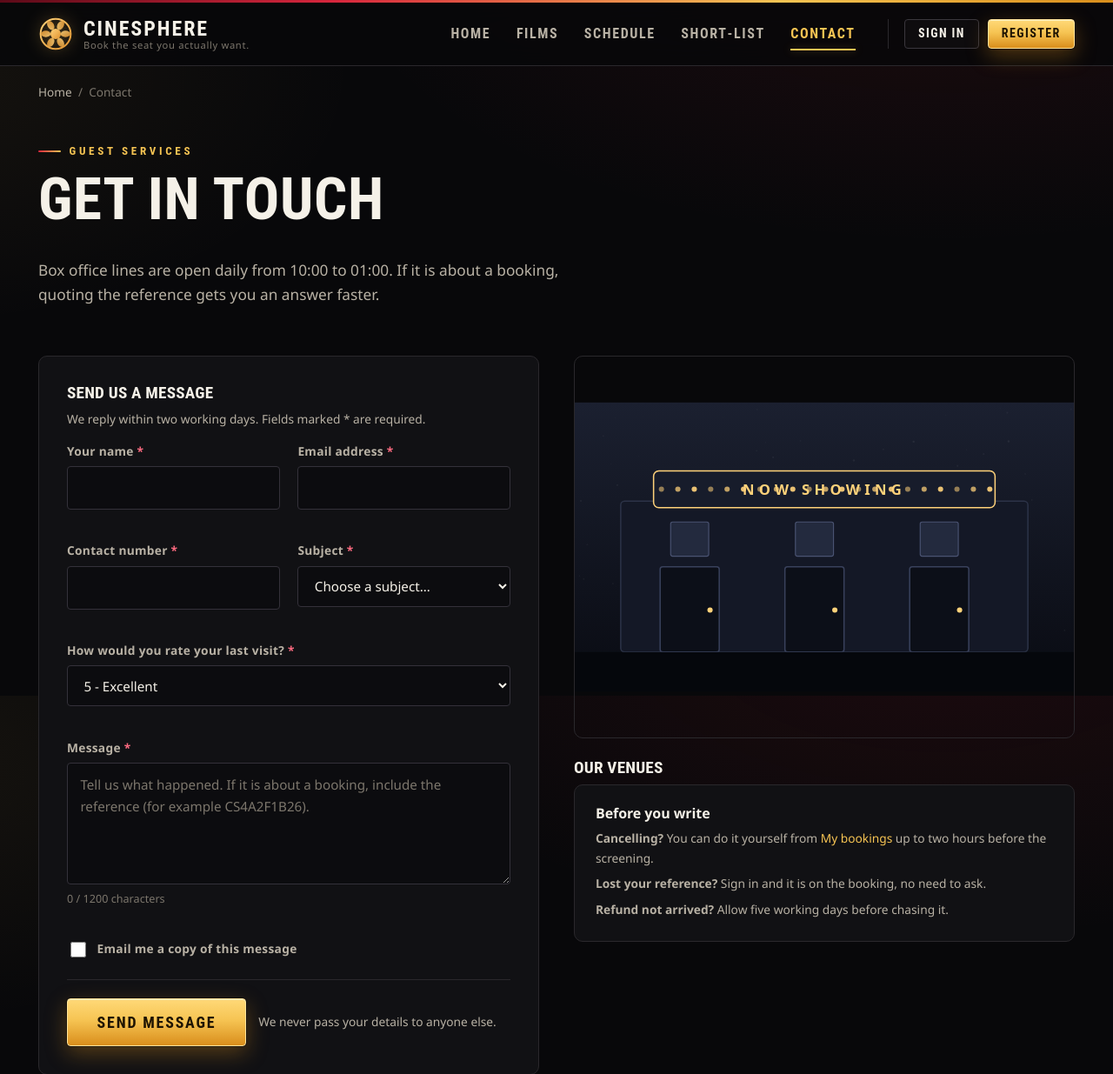
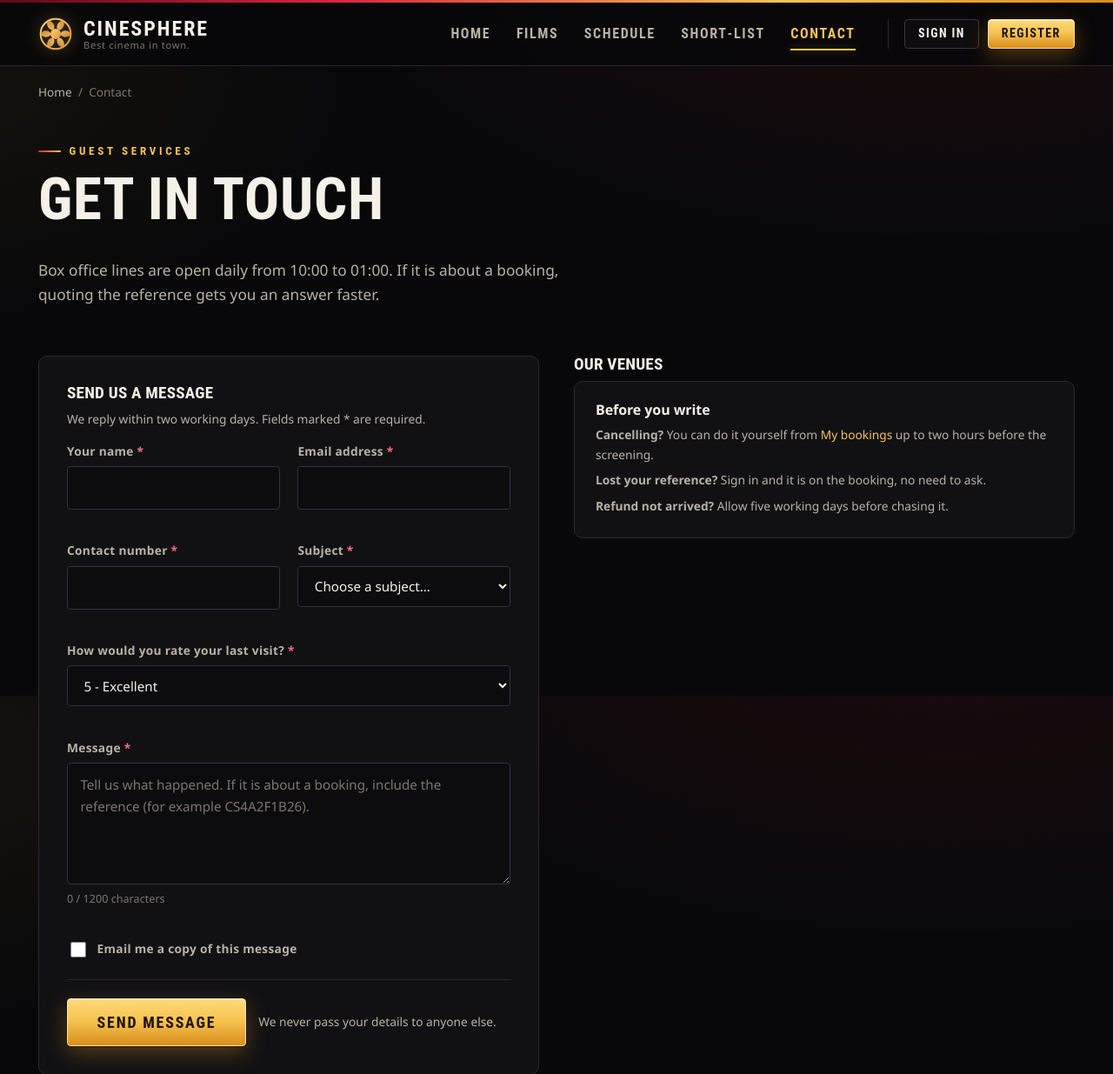
Before and after one commit to Onionday/Cinema-Web-Application-design, a PHP site: page /contact.php in a window 1280 px wide. Shown: the top 1235 px of the page at 87% size. Run offline with PHP 8.4, Linux system fonts and the light colour scheme; data that the repository does not hold is empty.

Commit message:
Wording changes

```diff
--- a/cinesphere/contact.php
+++ b/cinesphere/contact.php
@@ -178,11 +178,7 @@
 
     <!-- ========================= VENUES ========================= -->
     <div>
-      <img src="images/venue.svg" alt="Illustration of a CineSphere frontage"
-           width="760" height="440"
-           style="border-radius:var(--radius);border:1px solid var(--line);margin-bottom:1.5rem;">
-
-      <h2 style="font-size:1.2rem;">Our venues</h2>
+      <h2 style="font-size:1.2rem;margin-top:0;">Our venues</h2>
 
       <?php foreach ($cinemas as $c): ?>
         <div class="card" style="margin-bottom:1rem;">
--- a/cinesphere/includes/config.php
+++ b/cinesphere/includes/config.php
@@ -16,7 +16,7 @@
 
 /* ---------- Site identity ----------------------------------------- */
 define('SITE_NAME',    'CineSphere');
-define('SITE_TAGLINE', 'Book the seat you actually want.');
+define('SITE_TAGLINE', 'Best cinema in town.');
 define('SITE_EMAIL',   'bookings@cinesphere.local');
 
 /* ---------- Business rules ---------------------------------------- */
```
Also changed, not shown: cinesphere/index.php (+6 -5 lines).
